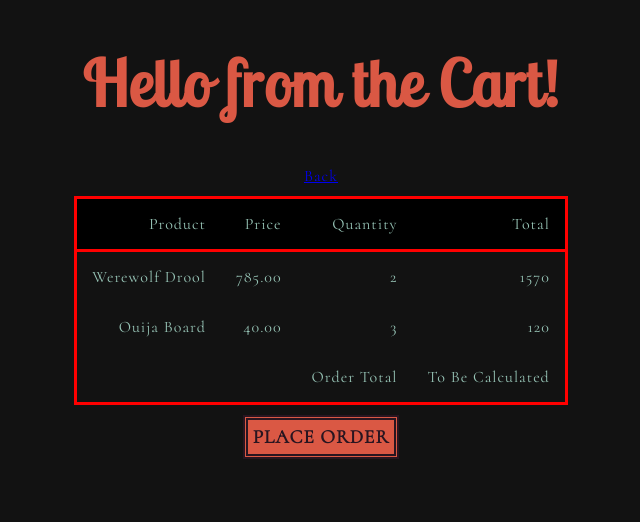
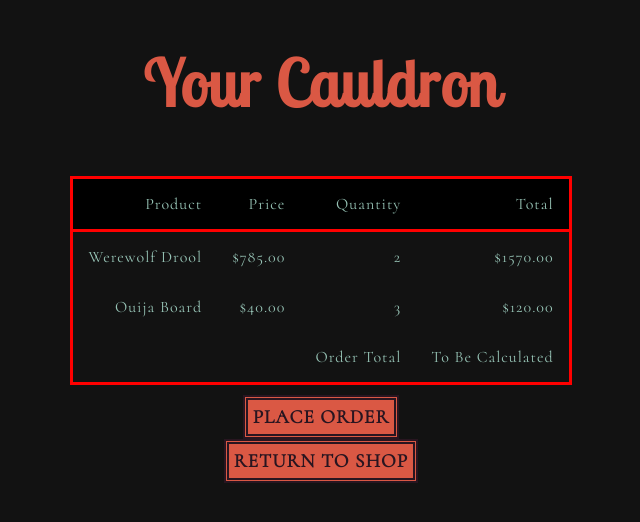
Before and after one commit to ian-ch-jsx/lab-06-e-commerce-site, a website with bundled scripts: page cart/index.html in a window 1280 px wide. Shown: the whole page, without its empty margins (319-959 px from the left). Built offline with nearby package versions, Linux system fonts and the light colour scheme.

```diff
--- a/cart/cart.js
+++ b/cart/cart.js
@@ -13,13 +13,13 @@
     tdName.textContent = productsData.name;
 
     const tdPrice = document.createElement('td');
-    tdPrice.textContent = productsData.price;
+    tdPrice.textContent = `$` + productsData.price;
 
     const tdQty = document.createElement('td');
     tdQty.textContent = cartItem.qty;
 
     const tdTotal = document.createElement('td');
-    tdTotal.textContent = cartItem.qty * productsData.price;
+    tdTotal.textContent = `$` + cartItem.qty * productsData.price + '.00';
 
     tr.append(tdName, tdPrice, tdQty, tdTotal);
     tbody.appendChild(tr);
--- a/cart/index.html
+++ b/cart/index.html
@@ -10,12 +10,10 @@
     <link rel="stylesheet" href="../styles/reset.css">
     <link rel="stylesheet" href="../styles/style.css">
     <link rel="stylesheet" href="../styles/cart.css">
-    <title>Document</title>
+    <title>Checkout</title>
 </head>
 <body>
-    <h1>Hello from the Cart!</h1>
-    <a href="../">Back</a>
-
+    <h1>Your Cauldron</h1>
     <table>
         <thead>
             <th>Product</th>
@@ -34,6 +32,7 @@
     </tfoot>
     </table>
     <button id="place-order">Place Order</button>
+    <a href="../""><button id="return">return to shop</button></a>
 
     <script type="module" src="./cart.js"></script>
 </body>
```
Also changed, not shown: index.html (+0 -1 lines), test/example.test.js (+18 -4 lines).
